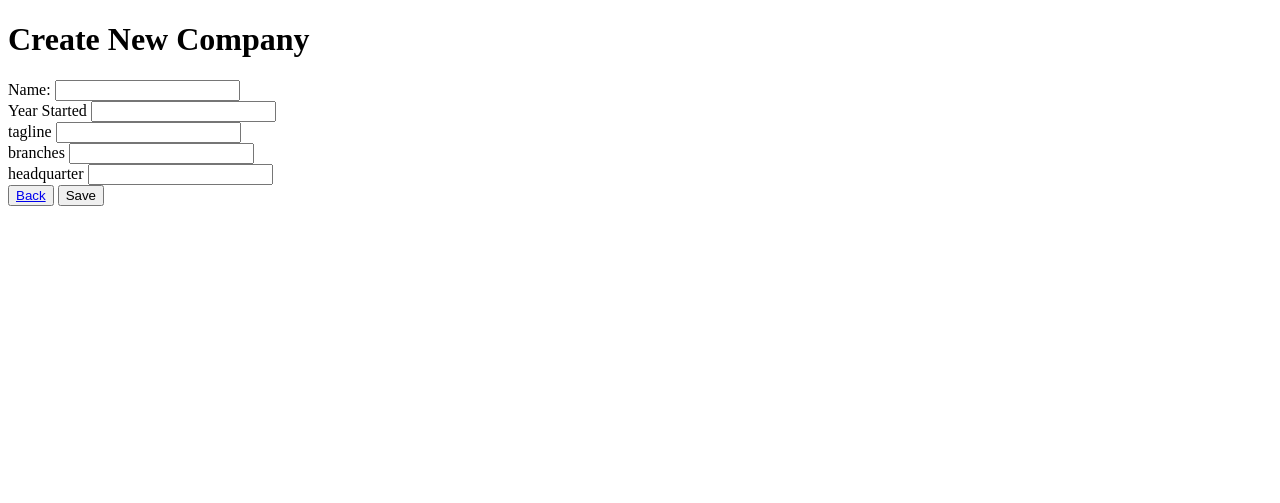
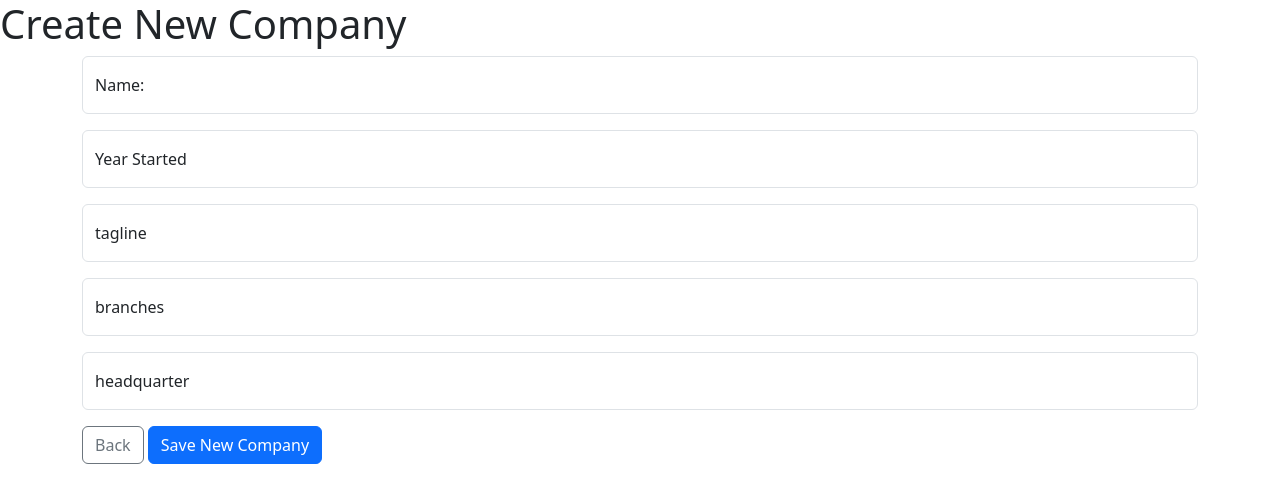
Before and after one commit to WilAm1/web2-project, a PHP site: page /create.html in a window 1280 px wide. Shown: the top 503 px of the page. Run offline with PHP 8.4, Linux system fonts and the light colour scheme.

Commit message:
feat: Add bootstrap to create.html

```diff
--- a/create.html
+++ b/create.html
@@ -5,50 +5,126 @@
     <meta http-equiv="X-UA-Compatible" content="IE=edge" />
     <meta name="viewport" content="width=device-width, initial-scale=1.0" />
     <title>Create</title>
+
+    <link rel="stylesheet" href="bootstrap/css/bootstrap.min.css" />
   </head>
   <body>
     <h1>Create New Company</h1>
-    <form action="/createProcess.php" method="post">
-      <div>
-        Name:
-        <input type="text" name="name" required />
-        <span id="message"></span>
+    <form
+      action="/createProcess.php"
+      method="post"
+      class="container-md"
+      autocomplete="off"
+    >
+      <div class="form-floating mb-3">
+        <input
+          class="form-control"
+          type="text"
+          id="name"
+          name="name"
+          minlength="3"
+          required
+          onkeyup="handleInput(this)"
+          placeholder="name@example.com"
+        />
+        <label for="name">Name:</label>
+        <span id="message" class="valid-feedback">That's available</span>
+        <span id="err" class="invalid-feedback">Minimum of 3 length.</span>
       </div>
-      <div>
-        Year Started
-        <input type="number" name="year" required />
+      <div class="form-floating mb-3">
+        <input
+          class="form-control"
+          type="number"
+          name="year"
+          id="year"
+          required
+          placeholder="2023"
+        />
+        <label for="year">Year Started</label>
       </div>
-      <div>
-        tagline
-        <input type="text" name="tagline" required />
+      <div class="form-floating mb-3">
+        <input
+          class="form-control"
+          type="text"
+          id="tagline"
+          name="tagline"
+          placeholder="Just do it."
+          required
+        />
+        <label for="tagline">tagline</label>
       </div>
-      <div>
-        branches
-        <input type="number" name="branches" required />
+      <div class="form-floating mb-3">
+        <input
+          class="form-control"
+          id="branches"
+          type="number"
+          name="branches"
+          placeholder="10"
+          required
+        />
+        <label for="branches">branches</label>
       </div>
-      <div>
-        headquarter
-        <input type="text" name="headquarter" required />
+      <div class="form-floating mb-3">
+        <input
+          class="form-control"
+          type="text"
+          id="headquarter"
+          name="headquarter"
+          placeholder="Makati City"
+          required
+        />
+        <label for="headquarter">headquarter</label>
       </div>
-      <button><a href="index.php">Back</a></button>
+      <button
+        class="btn btn-outline-secondary"
+        id="backBtn"
+        onclick="handleBackClick()"
+        type="button"
+      >
+        Back
+      </button>
 
-      <button>Save</button>
+      <input
+        id="submit"
+        type="submit"
+        value="Save New Company"
+        class="btn btn-primary"
+      />
     </form>
   </body>
 
   <script>
-    function handleInput(event) {
-      var value = event.target.value;
+    function handleBackClick() {
+      window.location.href = "/";
+    }
 
-      if (value.trim().length === 0) {
-        msg.innerHTML = "";
+    var submitBtn = document.getElementById("submit");
+    var msgElem = document.getElementById("err");
+
+    function handleInput(elem) {
+      var value = elem.value;
+
+      if (value.length < 3 || value.trim().length === 0) {
+        elem.classList.add("is-invalid");
+        elem.classList.remove("is-valid");
+        msgElem.innerHTML = "Company name is too short.";
+        // comment
       } else {
         var xhr = new XMLHttpRequest();
         xhr.onreadystatechange = function () {
           if (xhr.readyState === 4 && xhr.status === 200) {
-            console.log(xhr.responseText);
-            var suggestionArray = xhr.responseText;
-            divList.innerHTML = suggestionArray;
+            var responseText = xhr.responseText;
+            if (responseText == " in use.") {
+              msgElem.textContent = "Is in use!";
+              elem.classList.add("is-invalid");
+              elem.classList.remove("is-valid");
+
+              submitBtn.disabled = true;
+            } else if (responseText == " is available.") {
+              elem.classList.add("is-valid");
+              elem.classList.remove("is-invalid");
+              submitBtn.disabled = false;
+            }
           }
         };
         xhr.open("GET", "checkID.php?q=" + value, true);
```
Also changed, not shown: BSIT3EG1G4.xml (+14 -16 lines), checkID.php (+7 -7 lines), index.php (+7 -2 lines).
